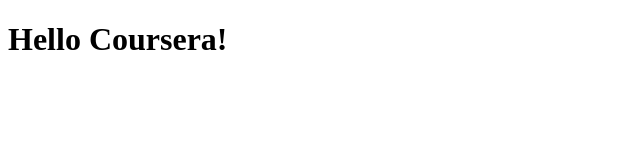
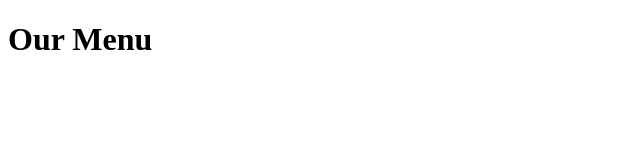
Before and after one commit to mwlubbers/courseratest, a plain HTML site: page site/index.html in a window 1280 px wide. Shown: the whole page, without its empty margins (0-640 px from the left). Drawn offline with Linux system fonts and the light colour scheme.

Commit message:
Update index.html

```diff
--- a/site/index.html
+++ b/site/index.html
@@ -2,9 +2,9 @@
 <html>
 <head>
 	<meta charset="utf-8">
-	<title>Hello Coursea!</title>
+	<title>Assignment Solution for Module 2</title>
 </head>
 <body>
-<h1>Hello Coursera! </h1>
+<h1>Our Menu</h1>
 </body>
 </html>
```
